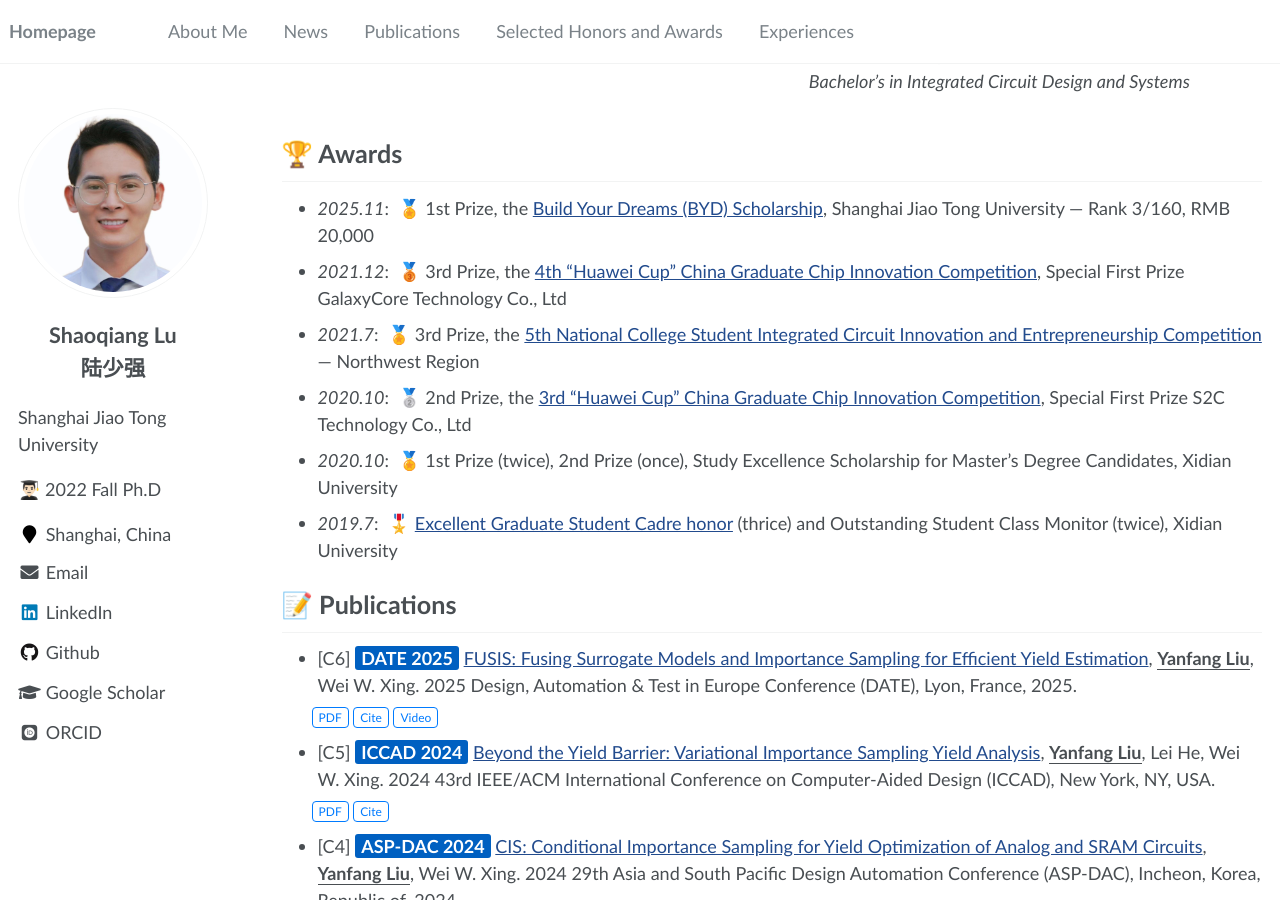
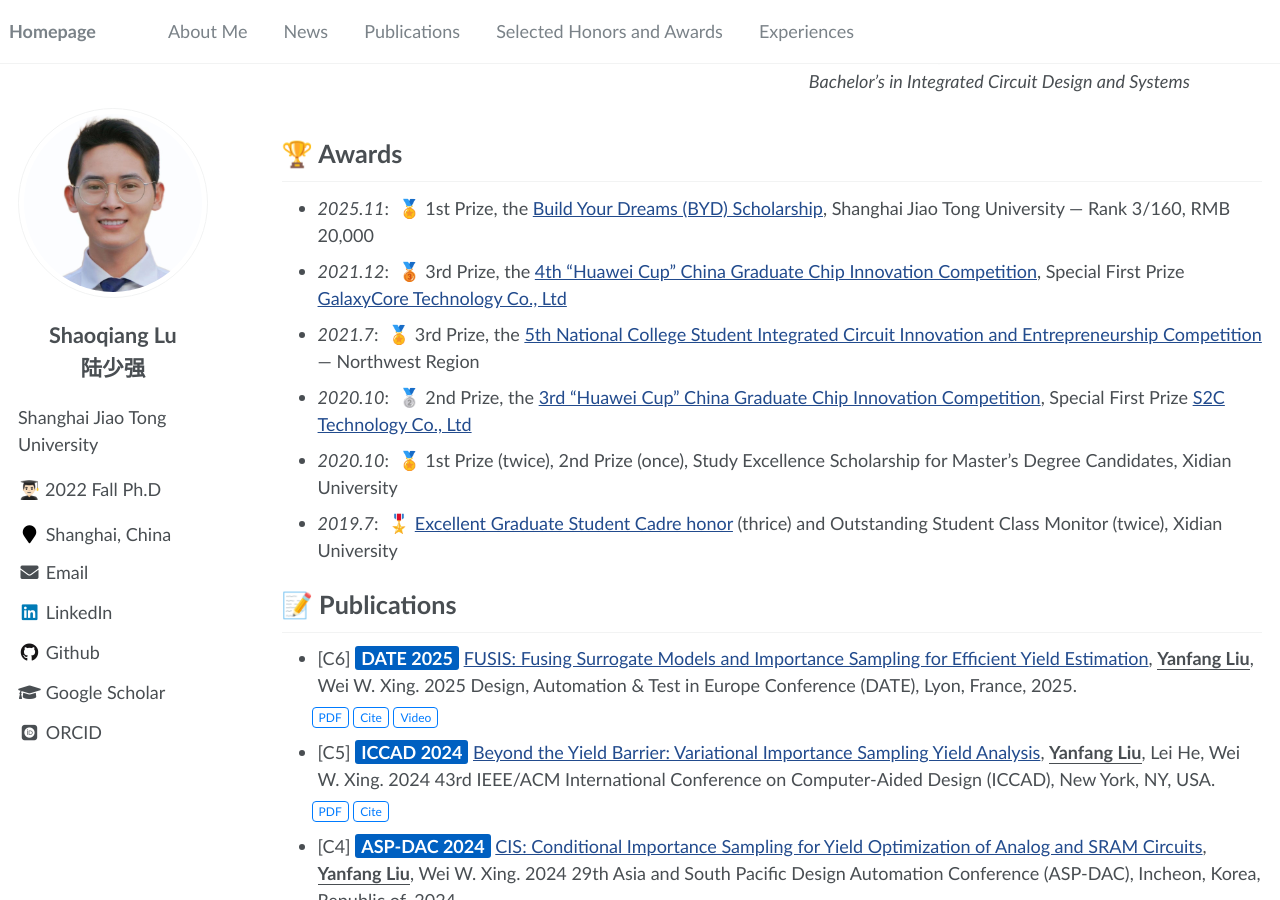
Before and after one commit to ShaoqiangLu/ShaoqangLu.github.io, a Jekyll site: the page built from _pages/about.md, in a window 1280 px wide and 900 px high, scrolled down 449 px. Built offline with Jekyll 4.4.1, drawn with Linux system fonts in a browser that asks for light colours; some web fonts are replaced; part of the change alters nothing that is shown.

```diff
--- a/_pages/about.md
+++ b/_pages/about.md
@@ -60,9 +60,9 @@ I have been a Ph.D. candidate at the School of Integrated Circuits, [Shanghai Ji
 
 # 🏆 Awards
 - *2025.11*: &nbsp;🏅 1st Prize, the [Build Your Dreams (BYD) Scholarship](https://icisee.sjtu.edu.cn/xsgz-gzzd-xssw/2896.html), Shanghai Jiao Tong University — Rank 3/160, RMB 20,000
-- *2021.12*: &nbsp;🥉 3rd Prize, the [4th "Huawei Cup" China Graduate Chip Innovation Competition](https://mp.weixin.qq.com/s/QNniK5mCp-8QDefy76pcvw?click_id=3), Special First Prize GalaxyCore Technology Co., Ltd
+- *2021.12*: &nbsp;🥉 3rd Prize, the [4th "Huawei Cup" China Graduate Chip Innovation Competition](https://mp.weixin.qq.com/s/QNniK5mCp-8QDefy76pcvw?click_id=3), Special First Prize [GalaxyCore Technology Co., Ltd](https://www.gcoreinc.com)
 - *2021.7*: &nbsp;🏅 3rd Prize, the [5th National College Student Integrated Circuit Innovation and Entrepreneurship Competition](https://mp.weixin.qq.com/s/YmRTIPAixgHDdzAKwW1xrA)— Northwest Region
-- *2020.10*: &nbsp;🥈 2nd Prize, the [3rd "Huawei Cup" China Graduate Chip Innovation Competition](https://mp.weixin.qq.com/s/AwZsIw1SNVQMaqknOuSJHg?click_id=2), Special First Prize S2C Technology Co., Ltd
+- *2020.10*: &nbsp;🥈 2nd Prize, the [3rd "Huawei Cup" China Graduate Chip Innovation Competition](https://mp.weixin.qq.com/s/AwZsIw1SNVQMaqknOuSJHg?click_id=2), Special First Prize [S2C Technology Co., Ltd](https://www.s2ceda.com/ch)
 - *2020.10*: &nbsp;🏅 1st Prize (twice), 2nd Prize (once), Study Excellence Scholarship for Master’s Degree Candidates, Xidian University
 - *2019.7*: &nbsp;🎖️ [Excellent Graduate Student Cadre honor](https://mp.weixin.qq.com/s/WkrwyTyQpA5vGbMlmOAL_Q) (thrice) and Outstanding Student Class Monitor (twice), Xidian University
 
```
